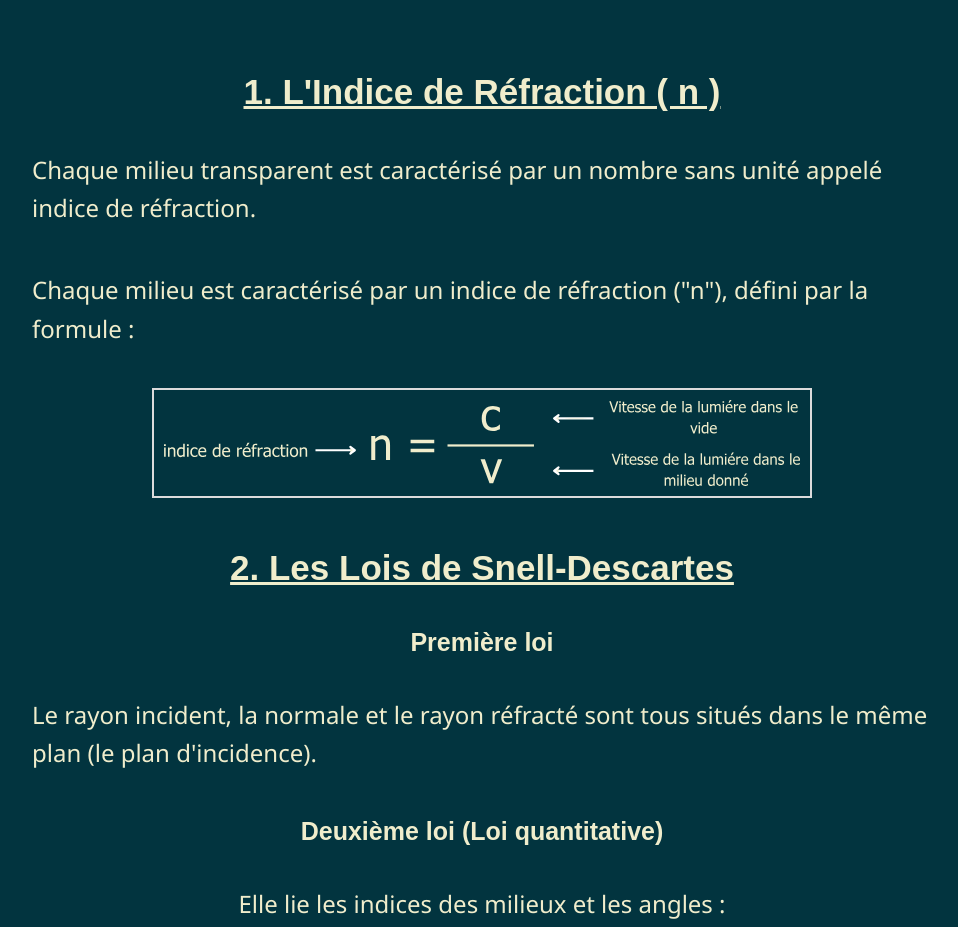
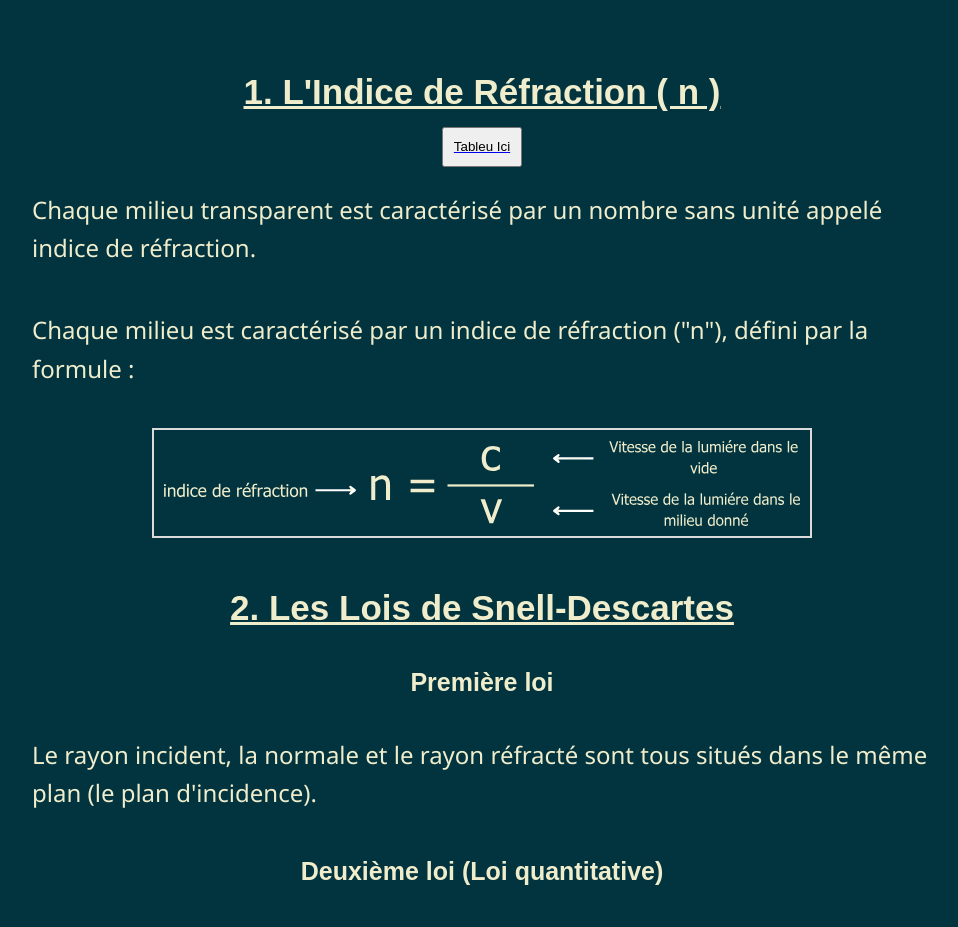
Before and after one commit to youssefhkiri/le7kiri, a plain HTML site: page principal/index.html in a window 1280 px wide. Shown: the part 1580-2507 px from the top of the page, without its empty margins (158-1116 px from the left). Drawn offline with Linux system fonts and the light colour scheme.

Commit message:
Update index.html

```diff
--- a/principal/index.html
+++ b/principal/index.html
@@ -32,6 +32,9 @@ Ce changement est dû au fait que la lumière change de vitesse selon le milieu
         <br>
 
      <h3>1. L'Indice de Réfraction ( n )</h3>
+    <a href="../principal/tab.html">
+        <button type="button">Tableu Ici</button>
+    </a>
     <p>Chaque milieu transparent est caractérisé par un nombre sans unité appelé indice de réfraction.</p>
     <p>Chaque milieu est caractérisé par un indice de réfraction ("n"), défini par la formule :</p>
     <img src="u.svg" alt="formule" class="img-formula">
```
